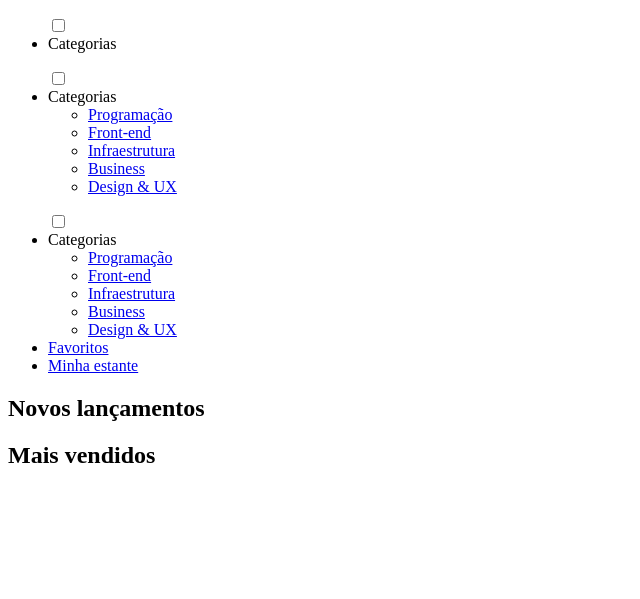
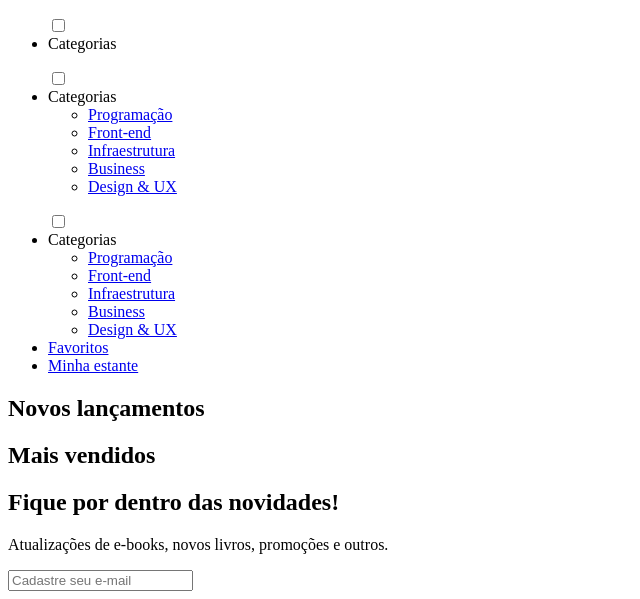
Before and after one commit to yhasminthalia/aluranow, a plain HTML site: page index.html in a window 1280 px wide. Shown: the part 708-1307 px from the top of the page, without its empty margins (0-640 px from the left). Before the commit the page ends 1197 px from the top, so only its background shows below. Drawn offline with Linux system fonts and the light colour scheme.

Commit message:
Update index.html

```diff
--- a/index.html
+++ b/index.html
@@ -155,3 +155,10 @@
         <h2 class="carrossel__titulo">Mais vendidos</h2>
         <!-- Código omitido… -->
 </section>
+<section class="contato">
+        <div class="contato__descrição">
+                <h2 class="contato__titulo">Fique por dentro das novidades!</h2>
+                <p class="contato__texto">Atualizações de e-books, novos livros, promoções e outros.</p>
+        </div>
+        <input type="email" placeholder="Cadastre seu e-mail" class="contato__email">
+</section>
```
